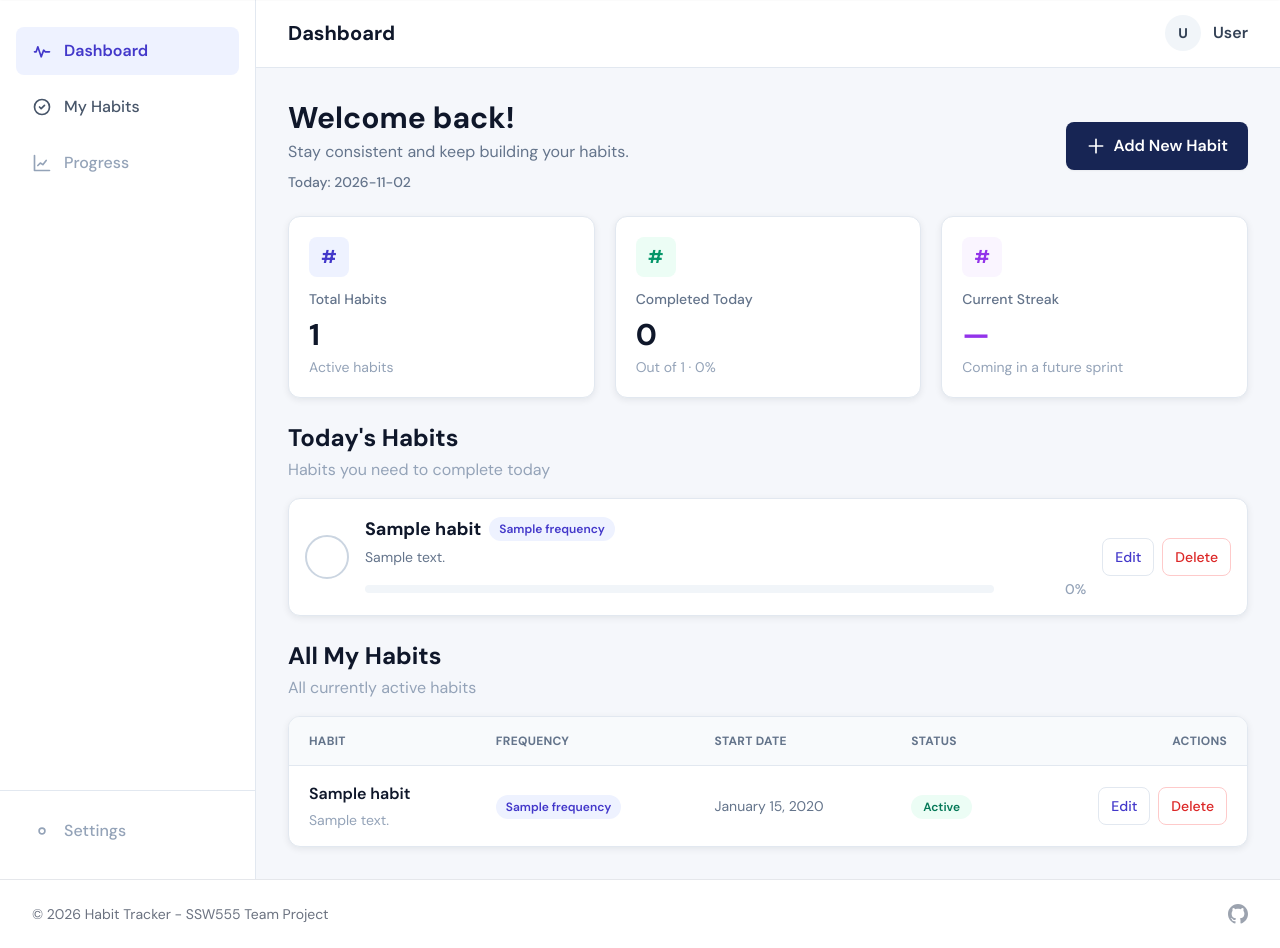
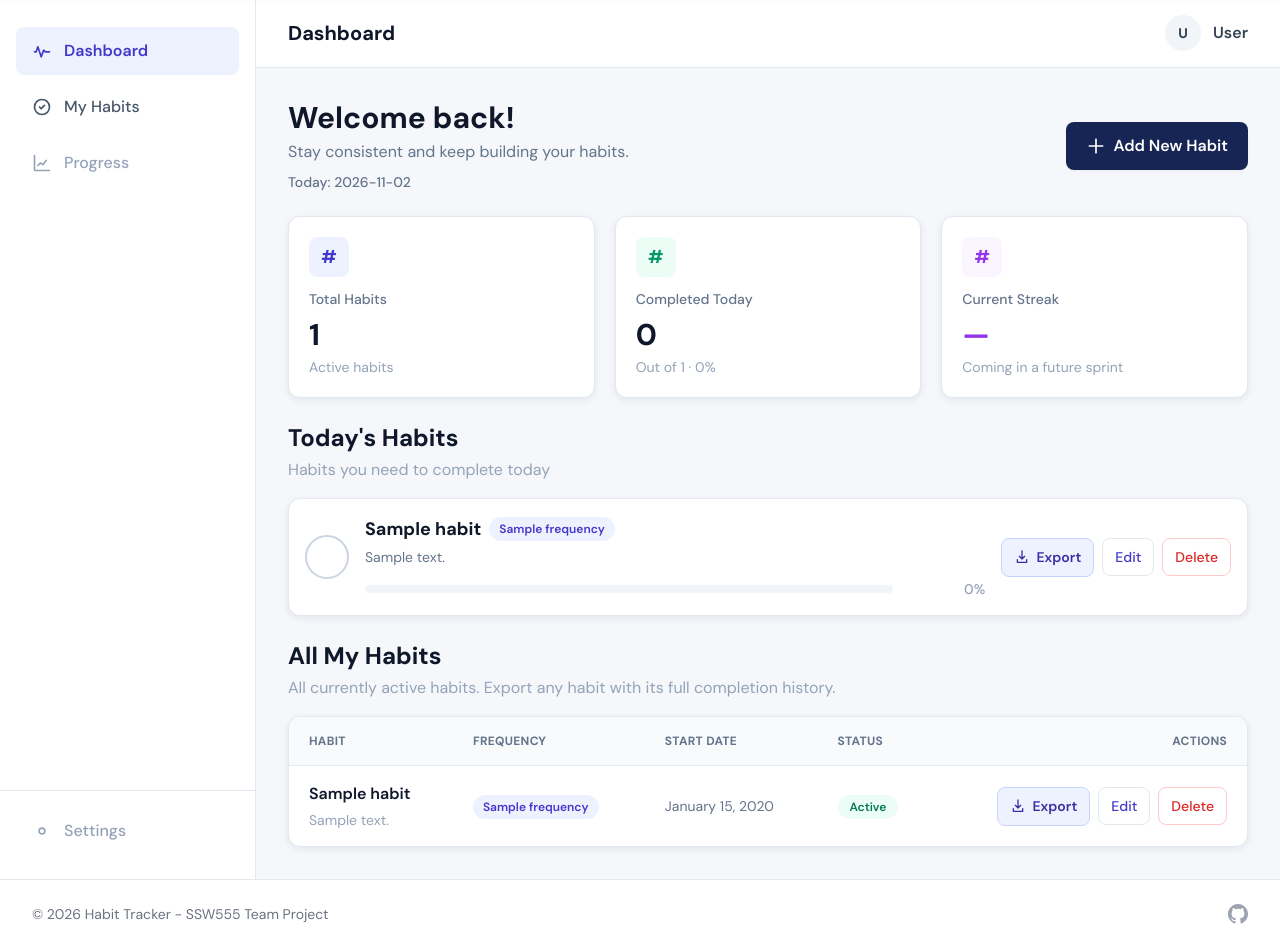
Before and after one commit to jpagan2Coding/Habit-Tracker, a Flask app: page /dashboard in a window 1280 px wide. Shown: the part 66-1014 px from the top of the page. Run offline with Flask 3, Linux system fonts and the light colour scheme; a database or web service that is not in the repository returns one stand-in record (values such as "Sample title"); some libraries are stand-ins or nearby versions.

Commit message:
Export button

```diff
--- a/app.py
+++ b/app.py
@@ -1,5 +1,7 @@
+import csv
+import io
 import os
-from datetime import datetime
+from datetime import datetime, timezone
 from pathlib import Path
 
 import secrets
@@ -9,10 +11,11 @@ from flask import abort
 
 import certifi
 from dotenv import load_dotenv
-from flask import Flask, flash, redirect, render_template, request, session, url_for
+from flask import Flask, flash, redirect, render_template, request, send_file, session, url_for
 from pymongo import ASCENDING, MongoClient
 from pymongo.errors import DuplicateKeyError, PyMongoError
 from werkzeug.security import check_password_hash, generate_password_hash
+from werkzeug.utils import secure_filename
 
 from models import FREQUENCY_CHOICES
 
@@ -309,6 +312,48 @@ def _owned_habit(habit_id):
     return query, habit
 
 
+@app.route("/habits/<habit_id>/export")
+def export_habit(habit_id):
+    """Download an owned habit and its completion history as UTF-8 CSV."""
+    if not session.get("user_id") or not session.get("user_email"):
+        return redirect(url_for("login"))
+
+    _, habit = _owned_habit(habit_id)
+    created_at = habit.get("created_at")
+    if isinstance(created_at, datetime):
+        # MongoDB returns naive UTC datetimes unless tz_aware is enabled.
+        if created_at.tzinfo is None:
+            created_at = created_at.replace(tzinfo=timezone.utc)
+        created_at = created_at.astimezone(timezone.utc).isoformat().replace("+00:00", "Z")
+
+    output = io.StringIO(newline="")
+    writer = csv.writer(output)
+    writer.writerow([
+        "habit_id", "name", "description", "target", "frequency",
+        "created_at", "completed_date",
+    ])
+    details = [
+        str(habit["_id"]), habit.get("name", ""), habit.get("description") or "",
+        habit.get("target", ""), habit.get("frequency", ""),
+        created_at or "",
+    ]
+    for completed_date in habit.get("completed_dates") or [""]:
+        if isinstance(completed_date, datetime):
+            completed_date = completed_date.date().isoformat()
+        writer.writerow([*details, completed_date])
+
+    filename = secure_filename(habit.get("name", ""))[:80] or "habit"
+    response = send_file(
+        io.BytesIO(output.getvalue().encode("utf-8")),
+        mimetype="text/csv; charset=utf-8",
+        as_attachment=True,
+        download_name=f"{filename}-{habit_id}.habit",
+        max_age=0,
+    )
+    response.headers["Cache-Control"] = "private, no-store"
+    return response
+
+
 @app.route("/habits/<habit_id>/edit", methods=["GET", "POST"])
 def edit_habit(habit_id):
     if not session.get("user_id") or not session.get("user_email"):
--- a/static/css/habit-tracker.css
+++ b/static/css/habit-tracker.css
@@ -1,5 +1,31 @@
 .habit-card {
     background: linear-gradient(135deg, #667eea 0%, #764ba2 100%);
+}
+
+.habit-export-button {
+    display: inline-flex;
+    align-items: center;
+    justify-content: center;
+    gap: 0.4rem;
+    padding: 0.5rem 0.75rem;
+    border: 1px solid #c7d2fe;
+    border-radius: 0.5rem;
+    background: #eef2ff;
+    color: #3730a3;
+    font-size: 0.875rem;
+    font-weight: 600;
+    white-space: nowrap;
+    transition: background-color 0.2s ease, border-color 0.2s ease;
+}
+
+.habit-export-button:hover {
+    background: #e0e7ff;
+    border-color: #a5b4fc;
+}
+
+.habit-export-button:focus-visible {
+    outline: 3px solid #6366f1;
+    outline-offset: 3px;
 }
 
 .dashboard-shell {
--- /dev/null
+++ b/templates/apps/habit_tracker/_export_button.html
@@ -0,0 +1,10 @@
+<a href="{{ url_for('export_habit', habit_id=habit.id) }}"
+   class="habit-export-button"
+   aria-label="Export {{ habit.name }}"
+   title="Download habit details and full completion history (.habit)">
+    <svg aria-hidden="true" width="16" height="16" fill="none" stroke="currentColor" viewBox="0 0 24 24">
+        <path stroke-linecap="round" stroke-linejoin="round" stroke-width="2"
+              d="M12 3v12m-4-4 4 4 4-4M5 16v4h14v-4"></path>
+    </svg>
+    Export
+</a>
--- a/templates/apps/habit_tracker/dashboard.html
+++ b/templates/apps/habit_tracker/dashboard.html
@@ -279,7 +279,8 @@
 
 
                             <!-- Habit actions -->
-                            <div class="flex gap-2">
+                            <div class="flex flex-wrap items-center gap-2">
+                                {% include 'apps/habit_tracker/_export_button.html' %}
                                 <a href="{{ url_for('edit_habit', habit_id=habit.id) }}"
                                    class="rounded-lg border border-slate-200 px-3 py-2 text-sm font-medium text-indigo-700 hover:bg-indigo-50">
                                     Edit
@@ -331,7 +332,7 @@
 
 
                     <p class="mt-1 text-slate-400">
-                        All currently active habits
+                        All currently active habits. Export any habit with its full completion history.
                     </p>
                 </div>
 
@@ -412,7 +413,8 @@
 
 
                                 <td class="px-5 py-4 text-right">
-                                    <div class="flex justify-end gap-2">
+                                    <div class="flex flex-wrap items-center justify-end gap-2">
+                                        {% include 'apps/habit_tracker/_export_button.html' %}
                                         <a href="{{ url_for('edit_habit', habit_id=habit.id) }}"
                                            class="rounded-lg border border-slate-200 px-3 py-2 text-sm font-medium text-indigo-700 hover:bg-indigo-50">
                                             Edit
```
Also changed, not shown: tests/test_export_habits.py (+34 -13 lines).
